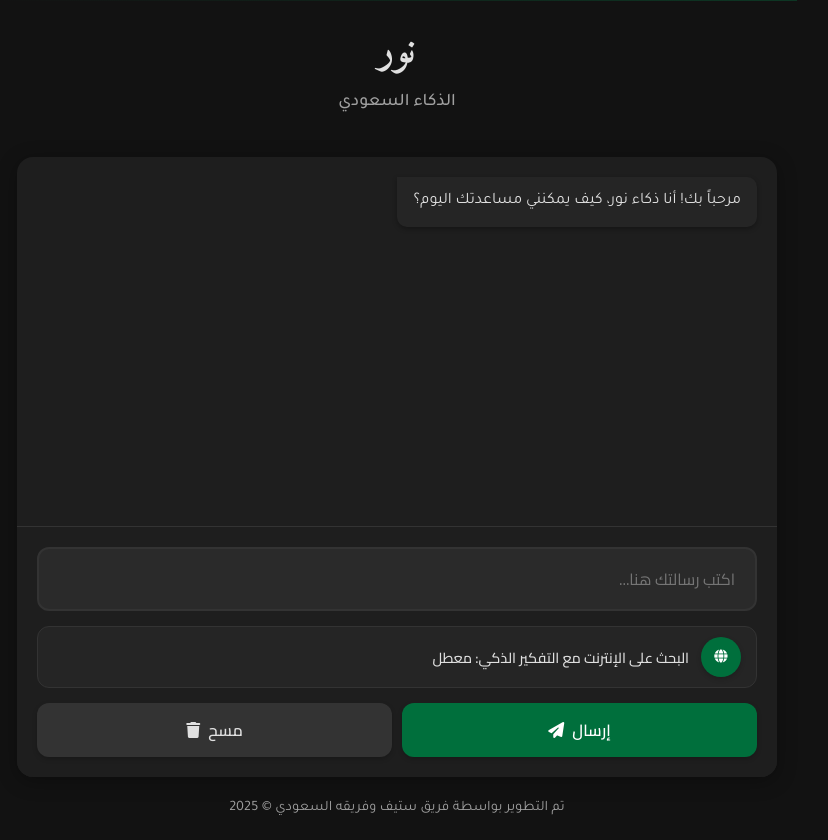
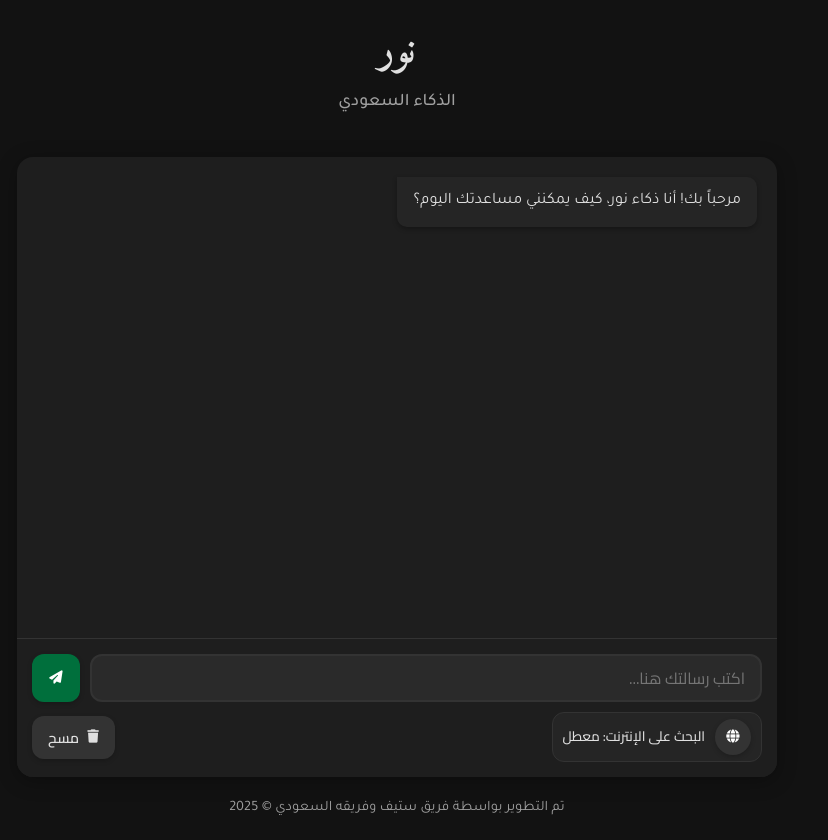
Before and after one commit to Abdualzizsm/noor, a Flask app: page / in a window 1280 px wide. Shown: the whole page, without its empty margins (243-1071 px from the left). Run offline with Flask 3, Linux system fonts and the light colour scheme.

Commit message:
تحسين واجهة المستخدم: تغيير موضع الأزرار وتحسين تجربة المستخدم

```diff
--- a/app.py
+++ b/app.py
@@ -290,6 +290,5 @@ def analyze_and_respond(user_question, raw_info):
         return f"حدث خطأ أثناء تحليل المعلومات: {str(e)}"
 
 if __name__ == '__main__':
-    port = int(os.environ.get('PORT', 5020))
-    print(f"تم تشغيل {app.config['APP_NAME']} على الرابط: http://127.0.0.1:{port}")
-    app.run(host='0.0.0.0', debug=False, port=port)
+    print("تم تشغيل نور (Noor) على الرابط: http://127.0.0.1:5030")
+    app.run(host='0.0.0.0', port=5030)
--- a/static/css/style.css
+++ b/static/css/style.css
@@ -232,39 +232,35 @@ main {
     40% { transform: scale(1); }
 }
 
-.chat-messages::after {
-    content: '';
-    position: absolute;
-    bottom: 0;
-    top: 0;
-    right: 0;
-    width: 100%;
-    height: 1px;
-    background: linear-gradient(to left, var(--dark-accent-light) 0%, rgba(0, 0, 0, 0) 100%);
-    opacity: 0.3;
-}
-
 #chat-form {
     display: flex;
     flex-direction: column;
     width: 100%;
     position: relative;
-    padding: 20px;
+    padding: 15px;
     background-color: var(--dark-card);
     border-top: 1px solid var(--dark-border);
+    gap: 10px;
+}
+
+.input-row {
+    display: flex;
+    width: 100%;
+    gap: 10px;
+    align-items: center;
 }
 
 #user-input {
-    width: 100%;
-    padding: 15px 20px;
+    flex: 1;
+    padding: 12px 15px;
     border: 2px solid var(--dark-border);
     border-radius: var(--border-radius);
     background-color: var(--dark-input);
     color: var(--dark-text);
     font-size: 1rem;
     transition: var(--transition);
-    margin-bottom: 15px;
     font-family: 'Cairo', sans-serif;
+    height: 48px;
 }
 
 #user-input:focus {
@@ -273,34 +269,44 @@ main {
     box-shadow: 0 0 0 3px rgba(0, 122, 61, 0.2);
 }
 
-.input-toggle-container {
+.controls-row {
+    display: flex;
+    justify-content: space-between;
+    align-items: center;
+    width: 100%;
+}
+
+.web-search-compact {
     display: flex;
     align-items: center;
-    margin-bottom: 15px;
     background-color: var(--dark-container);
     border-radius: var(--border-radius);
-    padding: 10px 15px;
+    padding: 6px 10px;
     border: 1px solid var(--dark-border);
+    max-width: 70%;
 }
 
 .input-toggle {
-    background: var(--dark-accent);
+    background: var(--dark-accent-secondary);
     color: white;
     border: none;
     border-radius: 50%;
-    width: 40px;
-    height: 40px;
+    width: 36px;
+    height: 36px;
     display: flex;
     align-items: center;
     justify-content: center;
     cursor: pointer;
     transition: var(--transition);
-    margin-left: 12px;
+    margin-left: 10px;
     box-shadow: 0 2px 5px rgba(0, 0, 0, 0.2);
 }
 
+.input-toggle.active {
+    background: var(--dark-accent);
+}
+
 .input-toggle:hover {
-    background: var(--dark-accent-light);
     transform: translateY(-2px);
     box-shadow: 0 4px 8px rgba(0, 0, 0, 0.3);
 }
@@ -311,29 +317,23 @@ main {
 
 .input-toggle-label {
     color: var(--dark-text);
-    font-size: 0.9rem;
-    flex-grow: 1;
+    font-size: 0.85rem;
     font-family: 'Cairo', sans-serif;
     font-weight: 500;
-}
-
-.input-buttons {
-    display: flex;
-    justify-content: space-between;
-    gap: 10px;
+    white-space: nowrap;
+    overflow: hidden;
+    text-overflow: ellipsis;
 }
 
 .action-button {
     border: none;
     border-radius: var(--border-radius);
-    padding: 12px 20px;
-    font-size: 1rem;
+    padding: 0;
     cursor: pointer;
     transition: var(--transition);
     display: flex;
     align-items: center;
     justify-content: center;
-    flex: 1;
     font-family: 'Cairo', sans-serif;
     font-weight: 600;
     box-shadow: 0 2px 5px rgba(0, 0, 0, 0.2);
@@ -351,6 +351,9 @@ main {
 .primary-button {
     background: var(--dark-accent);
     color: white;
+    width: 48px;
+    height: 48px;
+    flex-shrink: 0;
 }
 
 .primary-button:hover {
@@ -360,6 +363,10 @@ main {
 .secondary-button {
     background-color: var(--dark-accent-secondary);
     color: var(--dark-text);
+    padding: 8px 16px;
+    display: flex;
+    align-items: center;
+    gap: 8px;
 }
 
 .secondary-button:hover {
@@ -367,7 +374,7 @@ main {
 }
 
 .button-text {
-    margin-left: 8px;
+    font-size: 0.9rem;
 }
 
 footer {
--- a/static/js/script.js
+++ b/static/js/script.js
@@ -187,11 +187,15 @@ document.addEventListener('DOMContentLoaded', function() {
 
         // تحديث نص حالة البحث
         if (isWebSearchEnabled) {
-            webSearchLabel.textContent = 'البحث على الإنترنت مع التفكير الذكي: مفعل';
+            webSearchLabel.textContent = 'البحث على الإنترنت: مفعل';
             webSearchToggle.classList.add('active');
+            webSearchToggle.style.background = 'green';
+            webSearchToggle.style.color = 'white';
         } else {
-            webSearchLabel.textContent = 'البحث على الإنترنت مع التفكير الذكي: معطل';
+            webSearchLabel.textContent = 'البحث على الإنترنت: معطل';
             webSearchToggle.classList.remove('active');
+            webSearchToggle.style.background = '';
+            webSearchToggle.style.color = '';
         }
     }
 });
--- a/templates/index.html
+++ b/templates/index.html
@@ -18,7 +18,6 @@
 </head>
 <body>
     <div class="container">
-
         <header>
             <h1 class="title">نور</h1>
             <div class="subtitle">الذكاء السعودي</div>
@@ -36,24 +35,24 @@
 
                 <div class="chat-input-container">
                     <form id="chat-form" class="input-wrapper">
-                        <input type="text" id="user-input" placeholder="اكتب رسالتك هنا..." dir="rtl">
-
-                        <!-- زر تبديل البحث على الإنترنت (فوق زر الإرسال) -->
-                        <div class="input-toggle-container">
-                            <button type="button" id="web-search-toggle" class="input-toggle">
-                                <i class="fas fa-globe"></i>
+                        <div class="input-row">
+                            <input type="text" id="user-input" placeholder="اكتب رسالتك هنا..." dir="rtl">
+                            <button type="submit" id="send-button" class="action-button primary-button">
+                                <i class="fas fa-paper-plane"></i>
                             </button>
-                            <span id="web-search-label" class="input-toggle-label">البحث على الإنترنت مع التفكير الذكي: معطل</span>
                         </div>
 
-                        <div class="input-buttons">
-                            <button type="submit" id="send-button" class="action-button primary-button">
-                                <span class="button-text">إرسال</span>
-                                <i class="fas fa-paper-plane"></i>
-                            </button>
+                        <div class="controls-row">
+                            <div class="web-search-compact">
+                                <button type="button" id="web-search-toggle" class="input-toggle">
+                                    <i class="fas fa-globe"></i>
+                                </button>
+                                <span id="web-search-label" class="input-toggle-label">البحث على الإنترنت: معطل</span>
+                            </div>
+
                             <button type="button" id="clear-button" class="action-button secondary-button">
+                                <i class="fas fa-trash"></i>
                                 <span class="button-text">مسح</span>
-                                <i class="fas fa-trash"></i>
                             </button>
                         </div>
                     </form>
```
Also changed, not shown: other parts of static/css/style.css (+4 -5 lines).
